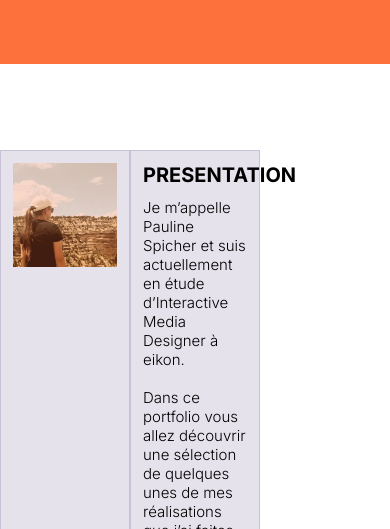
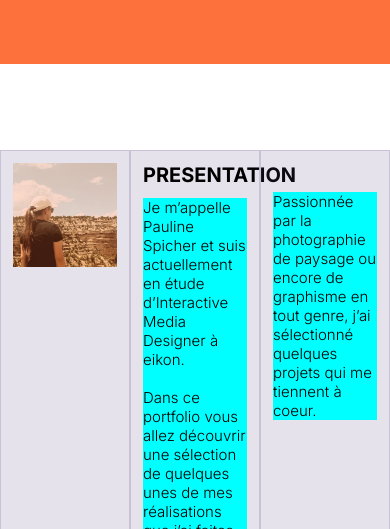
Before and after one commit to Pauline-Spicher/portfolio, a website built with Parcel: page src/index.html in a window 390 px wide. Shown: the part 315-844 px from the top of the page. Built offline with nearby package versions, Linux system fonts and the light colour scheme; a web font is replaced by a local one.

Commit message:
fin du cours

```diff
--- a/src/index.html
+++ b/src/index.html
@@ -54,13 +54,15 @@
             Dans ce portfolio vous allez découvrir une sélection de quelques
             unes de mes réalisations que j’ai faites ces derniers mois / années.
             <br />
+            </p>
+          </div>
 
-
-          <!-- <div class="col-4 col-sm-8 col-md-8"> -->
-            <!--<div class="col-4">-->
-            <br />Passionnée par la photographie de paysage ou encore de
+          <!-- <div class="col-4 col-sm-4 col-md-4"> -->
+            <div class="col-4">
+            <br /><p class="presentation-font">Passionnée par la photographie de paysage ou encore de
             graphisme en tout genre, j’ai sélectionné quelques projets qui me
             tiennent à coeur.
+            </p>
           </div>
         </p></div>
             <!--  ATTENTION, IL FAUT ABSOLUMENT REVOIR POUR METTRE LE
--- a/src/scss/_base.scss
+++ b/src/scss/_base.scss
@@ -40,6 +40,7 @@ body {
 }
 
 .ACCUEIL-right {
+  font-size: 16px;
   text-align: right;
   align-items: right;
   justify-content: right;
--- a/src/scss/modules/_presentation.scss
+++ b/src/scss/modules/_presentation.scss
@@ -20,16 +20,28 @@
   font-weight: 300;
 }
 
-@media (width <= 600px) {
+@media (max-width: 767px) {
   .presentation-font {
-    color: red;
+    background-color: aqua;
+    font-family: Inter;
+    font-size: 10px;
+    font-weight: 300;
+  }
+  .header {
+    font-size: 6px;
+  }
+}
+
+@media (max-width: 768px) {
+  .presentation-font {
+    background-color: aqua;
     font-family: Inter;
     font-size: 10px;
     font-weight: 300;
   }
 }
 
-@media (width <= 1000px) {
+@media (max-width: 1000px) {
   .presentation-font {
     color: #000;
     font-family: Inter;
```
